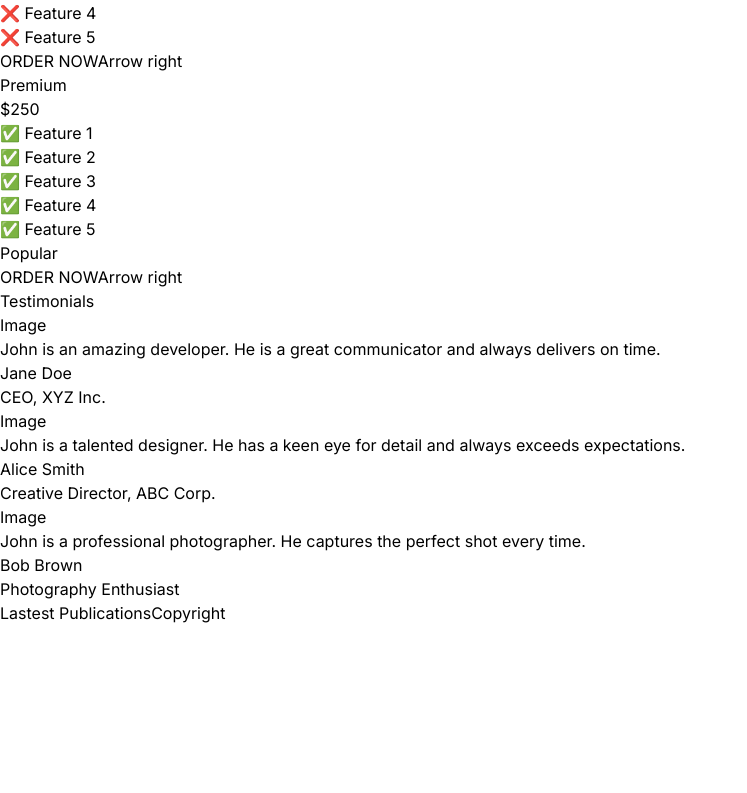
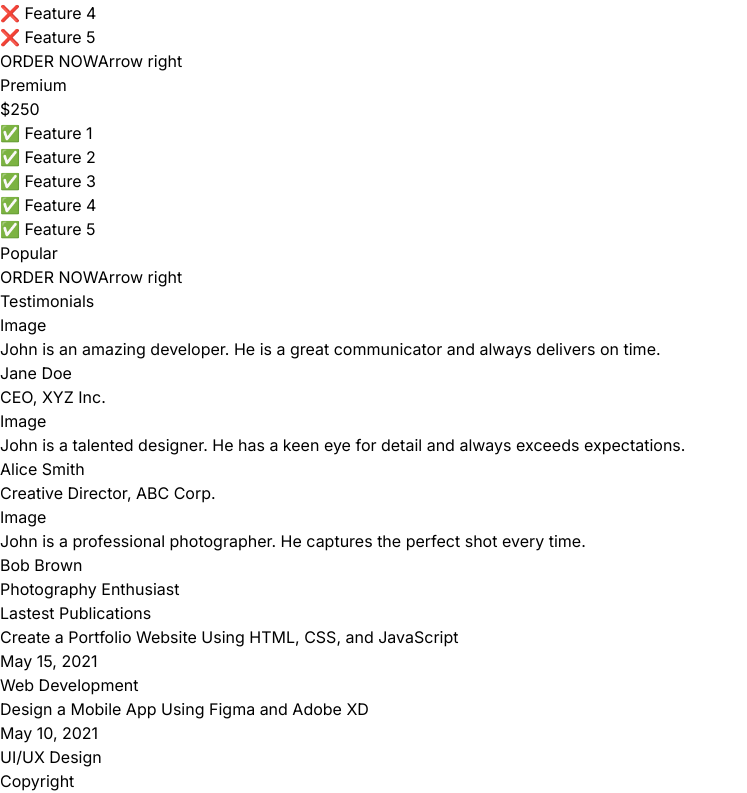
Before and after one commit to ledminh/porfolio-landing-page-1, a Next.js app: page / in a window 1280 px wide. Shown: the part 1439-2232 px from the top of the page, without its empty margins (0-747 px from the left). Before the commit the page ends 2064 px from the top, so only its background shows below. Built offline with nearby package versions, Linux system fonts and the light colour scheme.

Commit message:
lastest publications

```diff
--- a/src/components/Home/LastestPublications/index.tsx
+++ b/src/components/Home/LastestPublications/index.tsx
@@ -1,3 +1,19 @@
+import { latestPublications } from "@/data";
+
 export default function LastestPublications() {
-  return <>Lastest Publications</>;
+  return (
+    <div>
+      <div>Lastest Publications</div>
+      <ul>
+        {latestPublications.map((publication) => (
+          <li key={publication.id}>
+            <div>{publication.image}</div>
+            <div>{publication.title}</div>
+            <div>{publication.date}</div>
+            <div>{publication.category}</div>
+          </li>
+        ))}
+      </ul>
+    </div>
+  );
 }
--- a/src/data.ts
+++ b/src/data.ts
@@ -231,3 +231,24 @@ export const testimonials = [
     position: "Photography Enthusiast",
   },
 ];
+
+/***************************
+ * Latest Publications Data
+ */
+
+export const latestPublications = [
+  {
+    id: "001",
+    title: "Create a Portfolio Website Using HTML, CSS, and JavaScript",
+    date: "May 15, 2021",
+    image: null,
+    category: "Web Development",
+  },
+  {
+    id: "002",
+    title: "Design a Mobile App Using Figma and Adobe XD",
+    date: "May 10, 2021",
+    image: null,
+    category: "UI/UX Design",
+  },
+];
```
